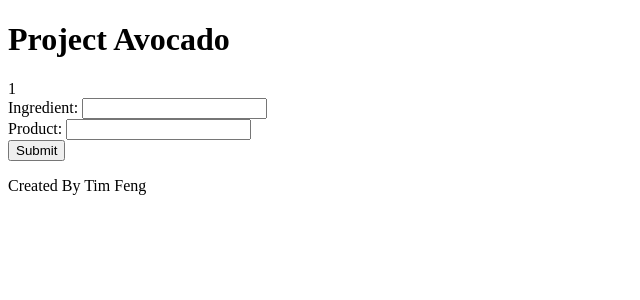
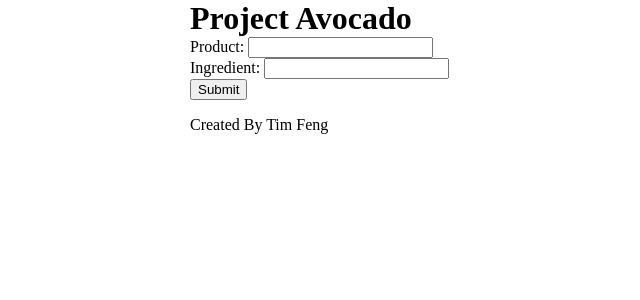
Before and after one commit to spikers/avocadoproject, a PHP site: page / in a window 1280 px wide. Shown: the top 300 px of the page, without its empty margins (0-640 px from the left). Run offline with PHP 8.4, Linux system fonts and the light colour scheme; data that the repository does not hold is empty; a stand-in replaces the project's code that opens the database connection.

Commit message:
Stable: Formatted output in a workable state.

```diff
--- a/index.php
+++ b/index.php
@@ -7,6 +7,7 @@
 </head>
 <body>
   <div id="container">
+    <div id="body-content">
       <?php
         require './header.php';
       ?>
@@ -17,5 +18,6 @@
         require './footer.php';
       ?>
     </div>
+  </div>
 </body>
 </html>
--- a/modules/main/add.php
+++ b/modules/main/add.php
@@ -1,12 +1,13 @@
-<form action="http://localhost:7888/post.php">
+<form id="add-form" action="http://localhost:7888">
+  Product: <input type="text" name="product" id="product"><br>
   Ingredient: <input type="text" name="ingredient" id="ingredient"><br>
-  Product: <input type="text" name="product" id="product"><br>
-  <button id="submit-button" type="button">Submit</button>
+  <button>Submit</button>
 </form>
 <script>
 window.addEventListener('load', function () {
-  var submitButton = document.getElementById('submit-button');
-  submitButton.addEventListener('click', function () {
+  var addForm = document.getElementById('add-form');
+  addForm.addEventListener('submit', function (e) {
+    e.preventDefault();
     handleSubmit();
   });
 });
@@ -23,9 +24,8 @@ function handleSubmit() {
   xhr.addEventListener('load', function (data) {
     console.log(data.target.response);
   });
+
   xhr.open('POST', 'http://localhost:7888/post.php');
   xhr.send(data);
 }
-
-
 </script>
--- a/modules/main/ingredients.php
+++ b/modules/main/ingredients.php
@@ -3,12 +3,11 @@
   $mysqli = connectToDatabase();
   $query = "SELECT ingredient, product FROM `ingredients_products`";
   $result = $mysqli->query($query);
+  // $rows is my assoc array with all my stuff
   $rows = array();
   while($r = $result->fetch_assoc()) {
     $rows[] = $r;
   }
-  // $rows is my assoc array with all my stuff
-  print print_r($rows[0]);
 ?>
 <div id="ingredients">
   <?php
@@ -32,28 +31,3 @@
     }
   </script>
 </div>
-
-
-
-
-
-
-
-
-
-<!-- <div id="ingredients">
-
-</div>
-<script>
-  var formData = new FormData();
-
-  var xhr = new XMLHttpRequest();
-  xhr.addEventListener('load', function (data) {
-    // Life on the edge
-    data = JSON.parse(data.target.response);
-    document.getElementById('ingredients');
-
-  });
-  xhr.open('GET', "http://localhost:7888/modules/endpoints/ingredients.php");
-  xhr.send();
-</script> -->
--- a/static/css/style.css
+++ b/static/css/style.css
@@ -1,3 +1,59 @@
+body {margin: 0; padding: 0;}
+#body-content {font-size: 0;}
+#body-content > * {font-size: 1rem;}
+#ingredients {font-size: 0;}
+#ingredients > * {font-size: 1rem;}
+#products {font-size: 0;}
+#products > * {font-size: 0;}
+
+#body-content {
+  margin: auto;
+  width: 100%;
+  min-width: 300px;
+  max-width: 900px;
+}
+
+h1 {
+  margin: 0;
+  padding: 0;
+}
+
+div {margin: 0;}
+
 textarea {
   display: block;
 }
+
+#ingredients {
+  margin: auto;
+}
+
+.item {
+  display: inline-block;
+  font-size: 1rem;
+  width: 100px;
+  height: 60px;
+  text-align: center;
+}
+
+.item p {
+  width: 100%;
+  height: 30px;
+  margin: 0;
+}
+
+.item .ingredient {
+  background-color: red;
+}
+
+.item .product {
+  background-color: yellow;
+}
+
+
+
+
+/* Borders */
+.item {
+  border: 1px solid black;
+}
```
Lines whose indentation alone changed are shown as unchanged.
